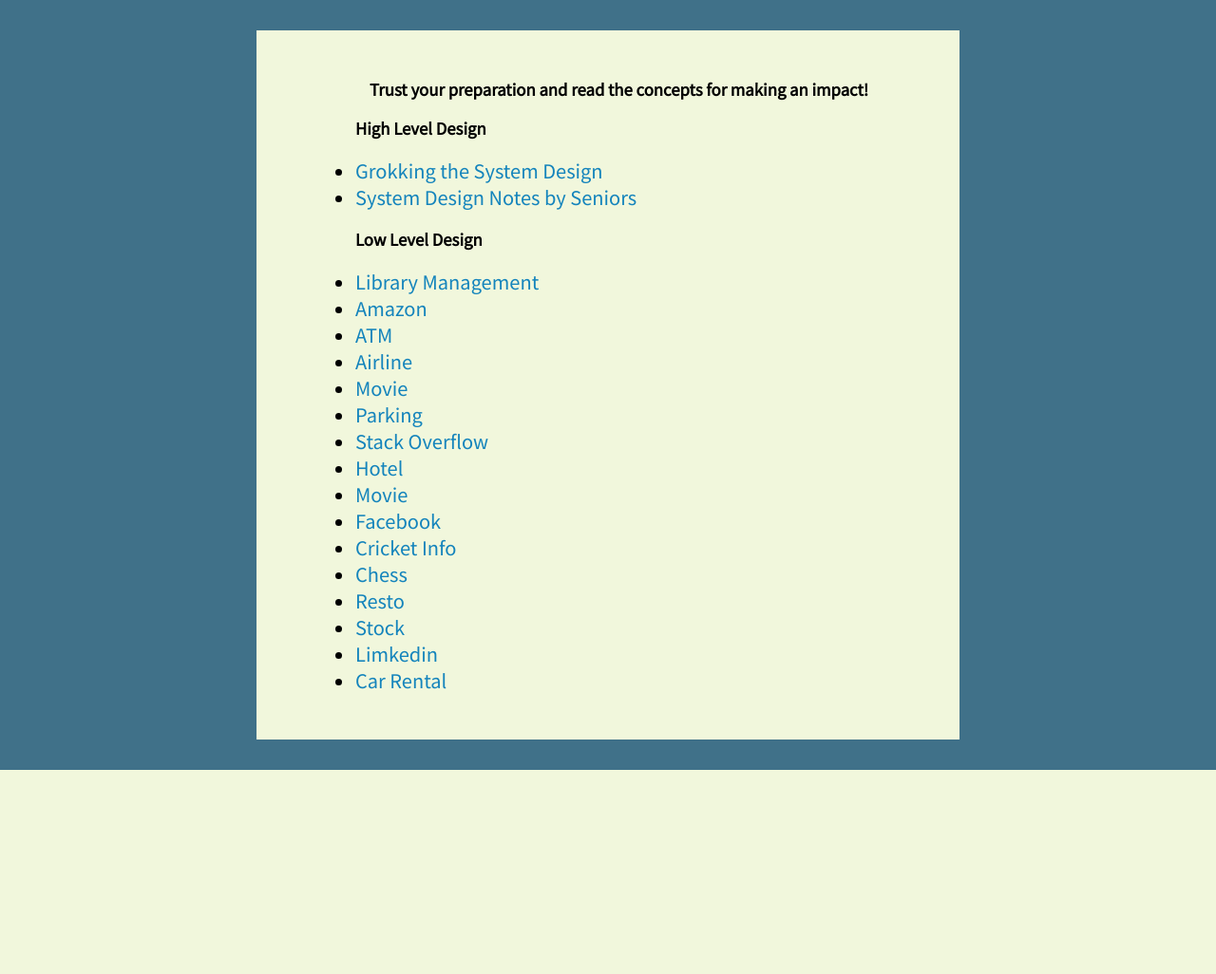
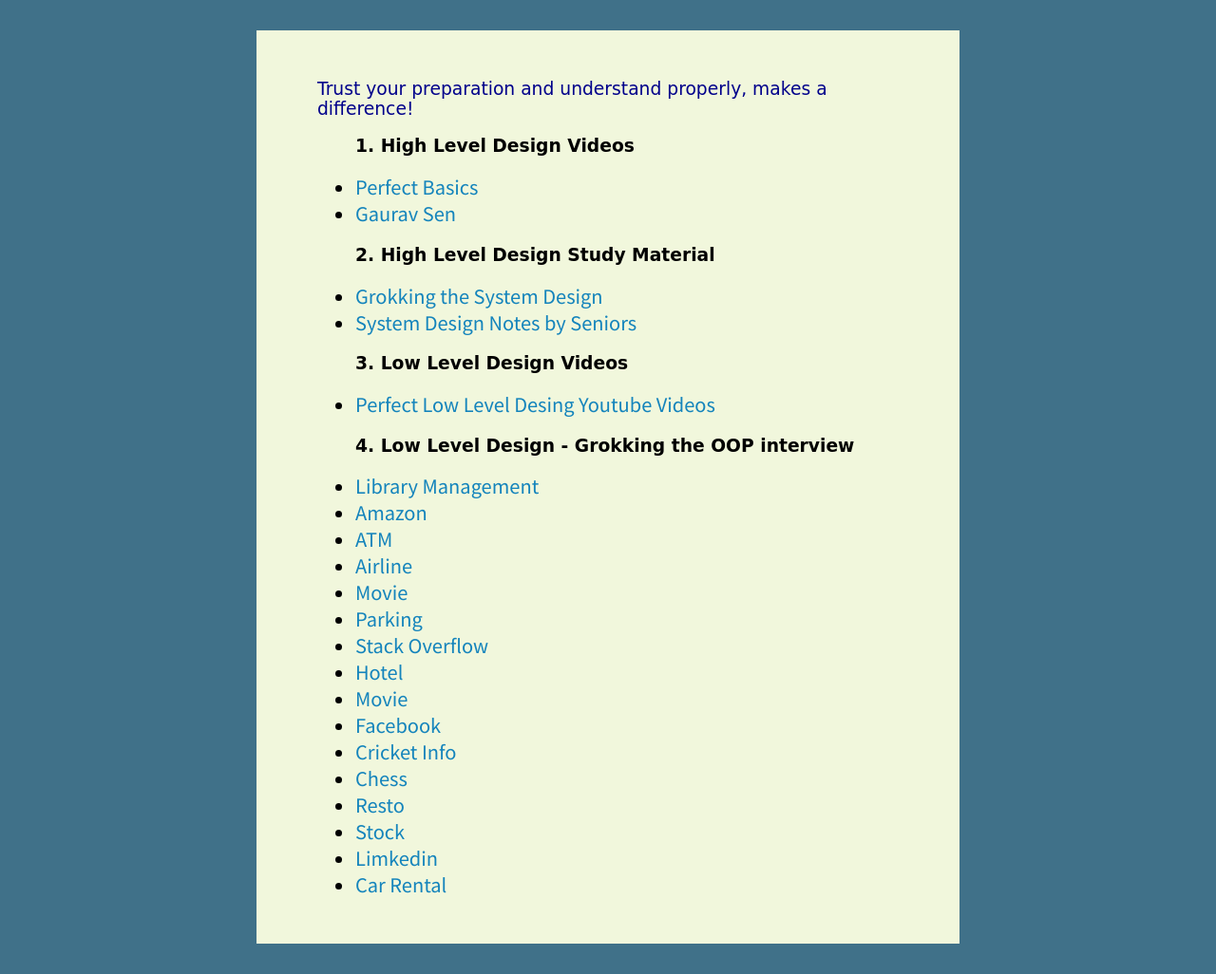
Before and after one commit to pal-16/Crack-OOP-System-Design, a Flask app: page / in a window 1280 px wide. Shown: the whole page at 95% size. Before the commit the page ends 811 px from the top, so only its background shows below. Run offline with Flask 2, Linux system fonts and the light colour scheme; some web fonts are replaced.

Commit message:
UI changes

```diff
--- a/templates/index.html
+++ b/templates/index.html
@@ -2,15 +2,22 @@
 
 {% block body %}
 
-<h3 style="margin-left:9%;">Trust your preparation and read the concepts for making an impact!</h3>
+<h3 style="color:darkblue; font-family:cursive; font-weight: 500;">Trust your preparation and understand properly, makes a difference!</h3>
 
 <ul>
-  <!-- note how items from routes in the the Python script are linked -->
-  <h3> High Level Design</h3>
+  <h3 style="font-family:cursive; font-weight: 600;">1.  High Level Design Videos</h3>
+  <li><a href="https://www.youtube.com/watch?v=tGXVdaoCd18" target="_blank" >Perfect Basics</a></li>
+  <li><a href="https://www.youtube.com/playlist?list=PLMCXHnjXnTnvo6alSjVkgxV-VH6EPyvoX" target="_blank" >Gaurav Sen</a></li>
+
+  <h3 style="font-family:cursive; font-weight: 600;">2.  High Level Design Study Material</h3>
   <li><a href="https://drive.google.com/file/d/1EywoI8J6ediKWKptSU-VJast6mj1r1vV/view?usp=sharing" target="_blank" >Grokking the System Design</a></li>
   <li><a href="https://systemdesignprep.com/home" target="_blank" >System Design Notes by Seniors</a></li>
 
-  <h3> Low Level Design</h3>
+  <h3 style="font-family:cursive; font-weight: 600;">3.  Low Level Design Videos</h3>
+  <li><a href="https://www.youtube.com/playlist?list=PL12BCqE-Lp650Cg6FZW7SoZwN8Rw1WJI7" target="_blank" >Perfect Low Level Desing Youtube Videos</a></li>
+
+
+  <h3 style="font-family:cursive; font-weight: 600;">4. Low Level Design - Grokking the OOP interview</h3>
   <li><a href="/prep/library" target="_blank" >Library Management</a></li>
   <li><a href="/prep/amazon" target="_blank">Amazon</a></li>
   <li><a href="/prep/atm" target="_blank">ATM</a></li>
```
